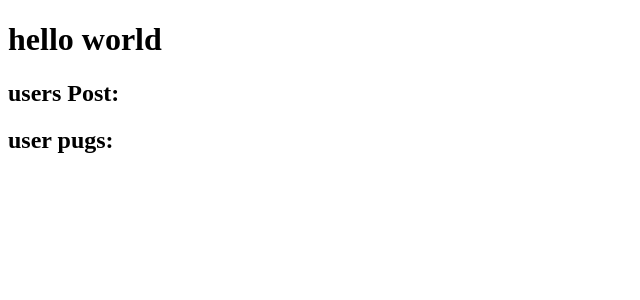
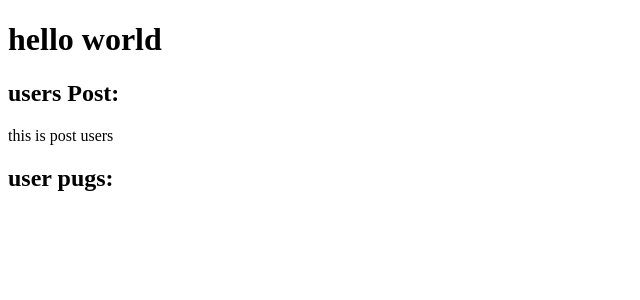
Before and after one commit to othman19t/sipmleReduxApp, a React (Create React App) app: page / in a window 1280 px wide. Shown: the top 300 px of the page, without its empty margins (0-640 px from the left). Built offline with nearby package versions, Linux system fonts and the light colour scheme.

Commit message:
using connect and mapStateToProps to return data

```diff
--- a/src/App.js
+++ b/src/App.js
@@ -2,6 +2,8 @@ import React from "react";
 import store from "./store";
 import * as actions from "./actionTypes";
 import { bugAdded, bugRemoved, bugResolved, addPost } from "./actions";
+
+import UserPosts from "./userPost";
 
 function App() {
   // // define subscribe function
@@ -25,6 +27,7 @@ function App() {
       <h1>hello world</h1>
       <div>
         <h2>users Post:</h2>
+        <UserPosts />
       </div>
       <div>
         <h2>user pugs:</h2>
--- /dev/null
+++ b/src/userPost.js
@@ -0,0 +1,18 @@
+import React from "react";
+import { bindActionCreators } from "redux";
+import { connect } from "react-redux";
+
+const UserPost = () => {
+  return (
+    <div>
+      <p>this is post users</p>
+    </div>
+  );
+};
+
+function mapStateToProps(state) {
+  return {
+    userPost: state.userReducer,
+  };
+}
+export default connect(mapStateToProps)(UserPost);
```
